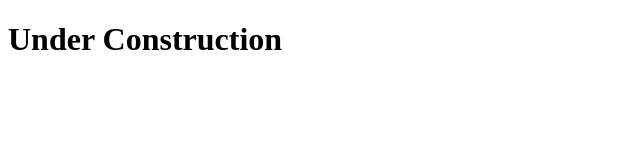
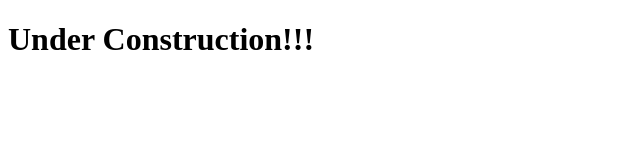
Before and after one commit to arrizkyhp/arrizkyhp.github.io, a website: page index.html in a window 1280 px wide. Shown: the full height of the page, 0-640 px from the left. Drawn offline with Linux system fonts and the light colour scheme.

Commit message:
test Index

```diff
--- a/index.html
+++ b/index.html
@@ -9,7 +9,7 @@
 </head>
 
 <body>
-    <h1>Under Construction</h1>
+    <h1>Under Construction!!!</h1>
 </body>
 
 </html>
```
